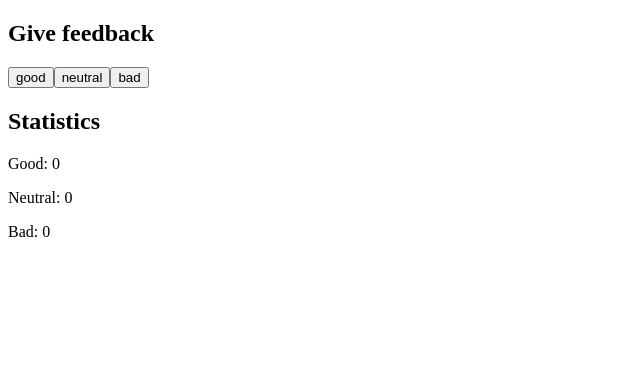
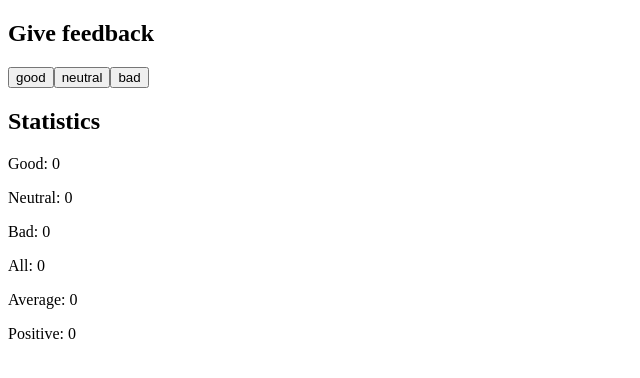
Before and after one commit to matias-martearena/full_stack_open, a React (Vite) app in the folder part1/1.6 - 1.14/course-info/: page / in a window 1280 px wide. Shown: the top 378 px of the page, without its empty margins (0-640 px from the left). Built offline with nearby package versions, Linux system fonts and the light colour scheme.

Commit message:
1.7 solved

```diff
--- a/part1/1.6 - 1.14/course-info/src/App.jsx
+++ b/part1/1.6 - 1.14/course-info/src/App.jsx
@@ -10,10 +10,28 @@ const App = () => {
   const [good, setGood] = useState(0)
   const [neutral, setNeutral] = useState(0)
   const [bad, setBad] = useState(0)
+  const [total, setTotal] = useState(0)
+  const [average, setAverage] = useState(0)
 
-  const handleGoodClick = () => setGood(good + 1)
-  const handleNeutralClick = () => setNeutral(neutral + 1)
-  const handleBadClick = () => setBad(bad + 1)
+  const handleGoodClick = () => {
+    setGood(good + 1)
+    setTotal(total + 1)
+    setAverage(average + 1)
+  }
+
+  const handleNeutralClick = () => {
+    setNeutral(neutral + 1)
+    setTotal(total + 1)
+  }
+
+  const handleBadClick = () => {
+    setBad(bad + 1)
+    setTotal(total + 1)
+    setAverage(average - 1)
+  }
+
+  const averageResult = total > 0 ? (average / total) : 0
+  const goodPercentage = total > 0 ? ((good / total) * 100) : 0
 
   return (
     <div>
@@ -25,6 +43,9 @@ const App = () => {
       <Statistic text={'Good'} value={good}/>
       <Statistic text={'Neutral'} value={neutral}/>
       <Statistic text={'Bad'} value={bad}/>
+      <Statistic text={'All'} value={total}/>
+      <Statistic text={'Average'} value={averageResult}/>
+      <Statistic text={'Positive'} value={goodPercentage}/>
     </div>
   )
 }
```
